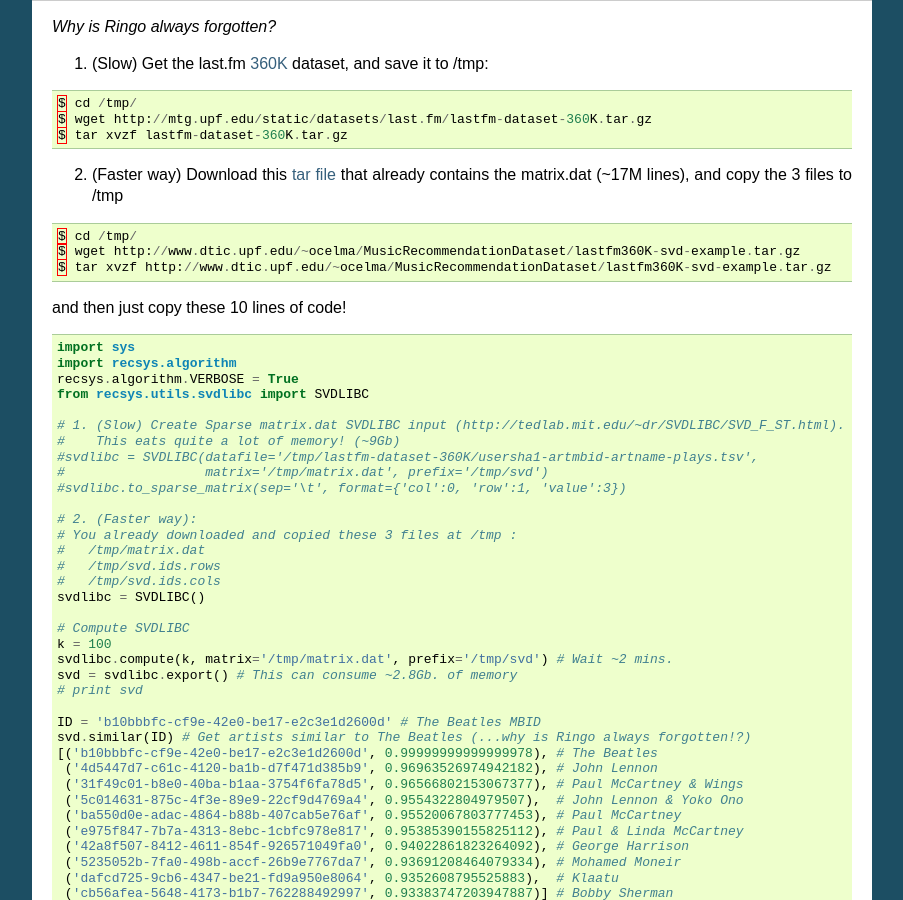
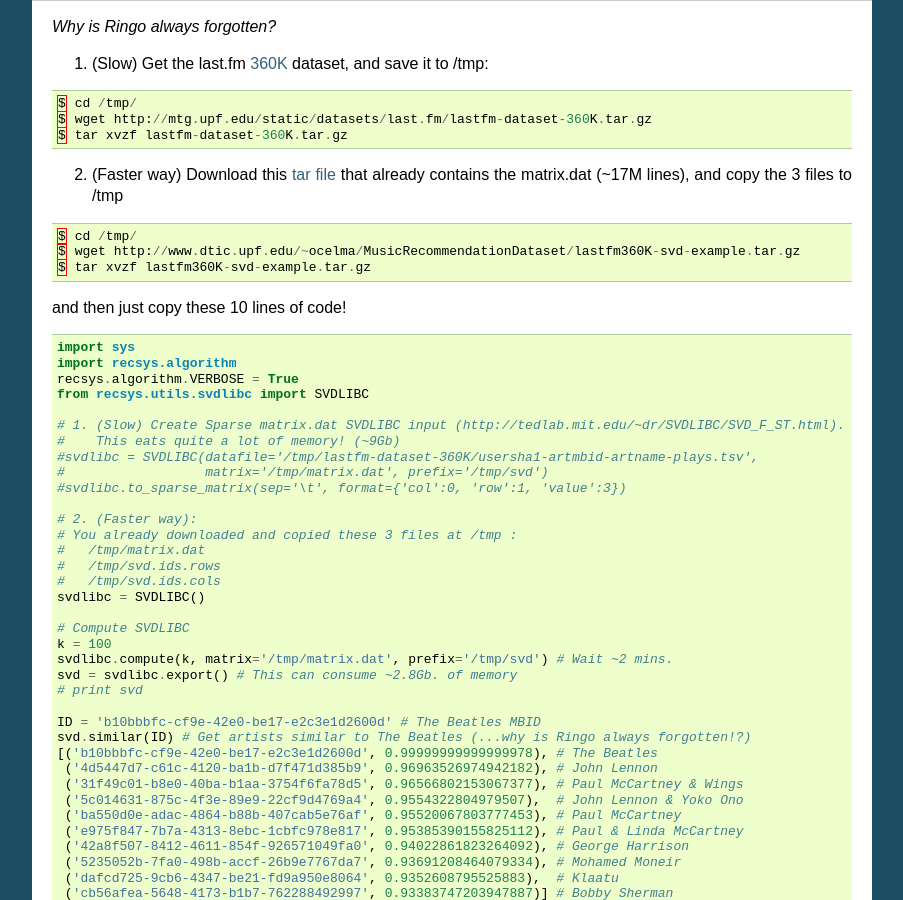
Before and after one commit to ocelma/python-recsys, a Sphinx documentation site: the page built from doc/source/examples.rst, in a window 1280 px wide and 900 px high, scrolled down 1114 px. Shown: the whole window, without its empty margins (198-1101 px from the left). Built offline with Sphinx 7.4.7, drawn with Linux system fonts in a browser that asks for light colours; formulas are drawn with MathJax 3; pages that are not in the unit, such as notebooks, are missing from menus; part of the change alters nothing that is shown.

Commit message:
last.fm example updated

```diff
--- a/doc/source/examples.rst
+++ b/doc/source/examples.rst
@@ -89,7 +89,7 @@ Last.fm
 
     $ cd /tmp/
     $ wget http://www.dtic.upf.edu/~ocelma/MusicRecommendationDataset/lastfm360K-svd-example.tar.gz
-    $ tar xvzf http://www.dtic.upf.edu/~ocelma/MusicRecommendationDataset/lastfm360K-svd-example.tar.gz
+    $ tar xvzf lastfm360K-svd-example.tar.gz
 
 and then just copy these 10 lines of code!
 
```
